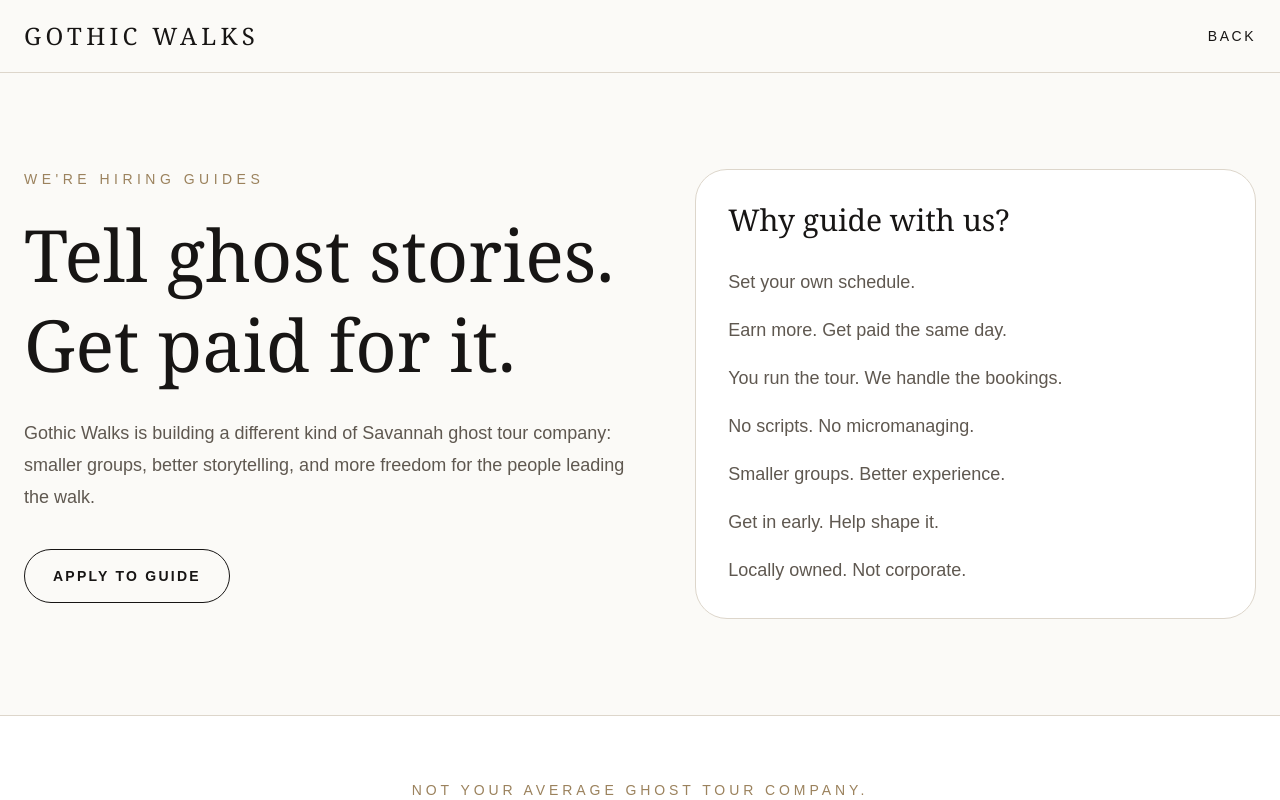
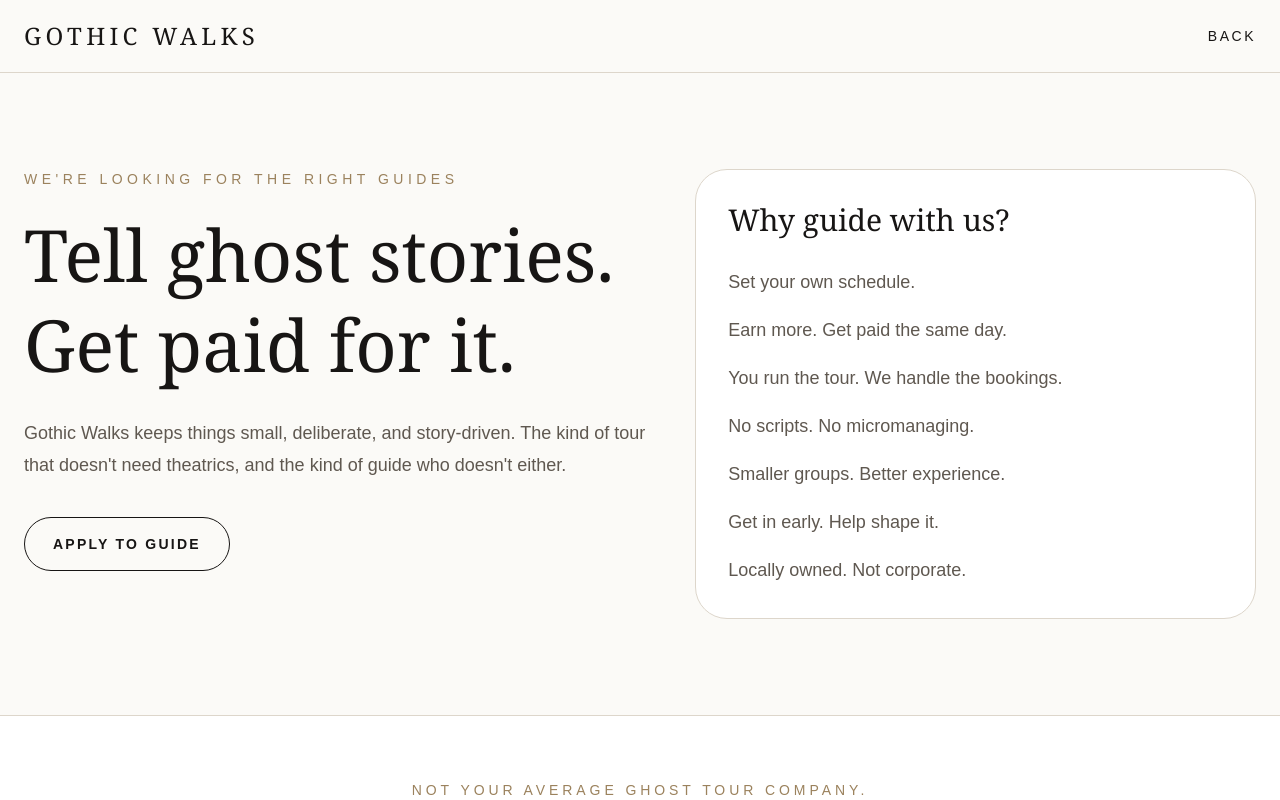
Before and after one commit to memphison/gothicwalks-next, a Next.js app: page /guide in a window 1280 px wide. Shown: the top 800 px of the page. Built offline with nearby package versions, Linux system fonts and the light colour scheme.

Commit message:
Update Rezgo styling and tour description copy

```diff
--- a/app/book/page.tsx
+++ b/app/book/page.tsx
@@ -28,7 +28,9 @@
         <h1 className="font-serif text-5xl leading-tight md:text-6xl">
           Reserve your spot.
         </h1>
-
+  <p className="mt-6 text-lg leading-8 text-[#5f5850]">
+          We&apos;re now booking tours starting June 4th.
+        </p>
         <p className="mt-6 text-lg leading-8 text-[#5f5850]">
           You’ll continue to our secure booking page to choose your date, confirm
           availability, and complete your reservation.
--- a/app/guide/page.tsx
+++ b/app/guide/page.tsx
@@ -26,7 +26,7 @@
       <section className="mx-auto grid max-w-7xl gap-12 px-6 py-16 md:grid-cols-[1fr_0.9fr] md:py-24">
         <div>
           <p className="mb-5 text-sm uppercase tracking-[0.32em] text-[#9b825d]">
-            We&apos;re hiring guides
+            We&apos;re looking for the right guides
           </p>
 
           <h1 className="font-serif text-5xl leading-tight md:text-7xl">
@@ -36,9 +36,7 @@
           </h1>
 
           <p className="mt-7 max-w-2xl text-lg leading-8 text-[#5f5850]">
-            Gothic Walks is building a different kind of Savannah ghost tour
-            company: smaller groups, better storytelling, and more freedom for
-            the people leading the walk.
+            Gothic Walks keeps things small, deliberate, and story-driven. The kind of tour that doesn&apos;t need theatrics, and the kind of guide who doesn&apos;t either.
           </p>
 
           <div className="mt-9">
```
